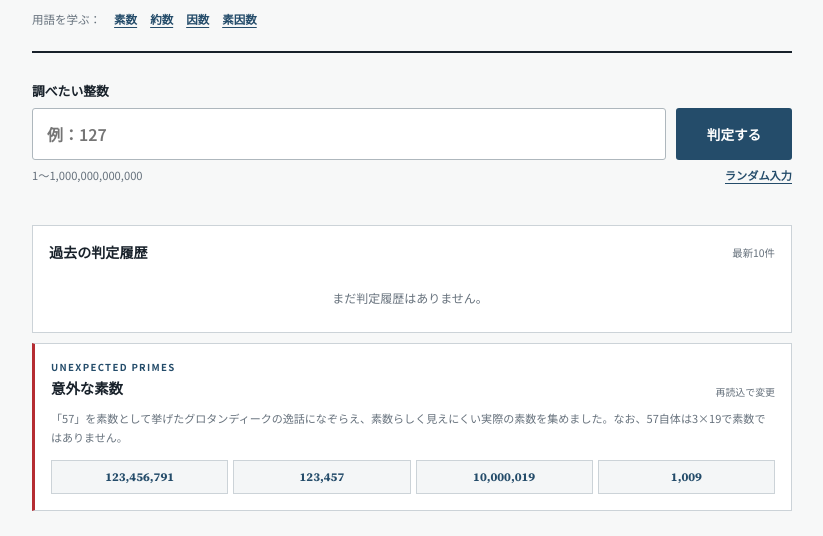
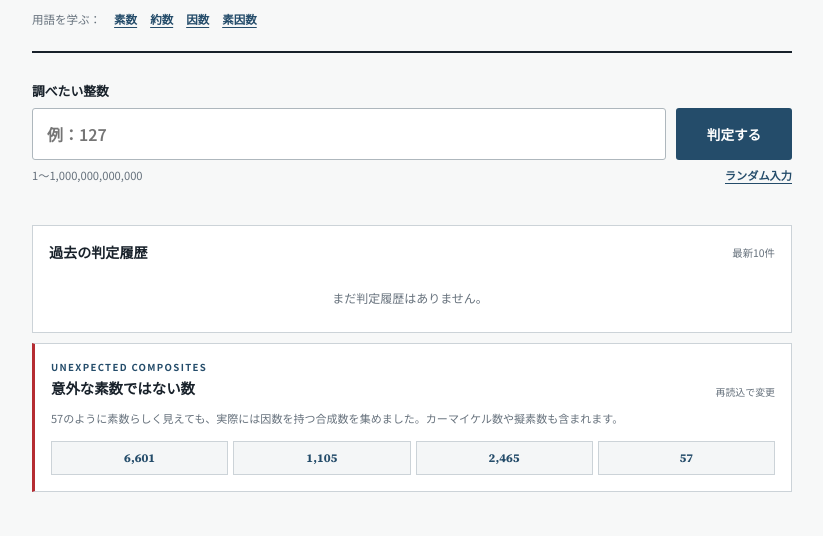
Before and after one commit to aeia820/prime-number-checker, a plain HTML site: page index.html in a window 1280 px wide. Shown: the part 202-738 px from the top of the page, without its empty margins (228-1051 px from the left). Drawn offline with Linux system fonts and the light colour scheme; no server answers.

Commit message:
Add unexpected composites and instant history checks

```diff
--- a/index.html
+++ b/index.html
@@ -27,8 +27,8 @@
         <ol id="history-list" class="history-list"><li class="empty-state">まだ判定履歴はありません。</li></ol>
       </section>
       <aside class="surprising-primes" aria-labelledby="surprising-primes-title">
-        <div class="surprising-heading"><div><p class="section-kicker">UNEXPECTED PRIMES</p><h2 id="surprising-primes-title">意外な素数</h2></div><span>再読込で変更</span></div>
-        <p>「57」を素数として挙げたグロタンディークの逸話になぞらえ、素数らしく見えにくい実際の素数を集めました。なお、57自体は3×19で素数ではありません。</p>
+        <div class="surprising-heading"><div><p class="section-kicker">UNEXPECTED COMPOSITES</p><h2 id="surprising-primes-title">意外な素数ではない数</h2></div><span>再読込で変更</span></div>
+        <p>57のように素数らしく見えても、実際には因数を持つ合成数を集めました。カーマイケル数や擬素数も含まれます。</p>
         <div id="surprising-primes-list" class="surprising-primes-list"></div>
       </aside>
     </form>
@@ -97,7 +97,7 @@
 
   <footer><a href="https://github.com/aeia820/prime-number-checker" target="_blank" rel="noopener noreferrer" aria-label="GitHubで aeia820/prime-number-checker を開く"><svg viewBox="0 0 24 24" aria-hidden="true"><path fill="currentColor" d="M12 .7a12 12 0 0 0-3.79 23.38c.6.11.82-.26.82-.58v-2.1c-3.34.73-4.04-1.42-4.04-1.42-.55-1.39-1.33-1.76-1.33-1.76-1.09-.74.08-.73.08-.73 1.2.09 1.84 1.24 1.84 1.24 1.07 1.84 2.81 1.31 3.5 1 .11-.78.42-1.31.76-1.61-2.67-.3-5.47-1.33-5.47-5.93 0-1.31.47-2.38 1.24-3.22-.12-.3-.54-1.52.12-3.18 0 0 1.01-.32 3.3 1.23A11.5 11.5 0 0 1 12 6.92c1.02 0 2.04.14 3 .4 2.29-1.55 3.3-1.23 3.3-1.23.66 1.66.24 2.88.12 3.18.77.84 1.23 1.91 1.23 3.22 0 4.61-2.81 5.62-5.48 5.92.43.37.81 1.1.81 2.22v2.87c0 .32.22.7.83.58A12 12 0 0 0 12 .7Z"/></svg><span>aeia820</span></a></footer>
 </main>
-<script src="script.js?v=20260802-6"></script>
+<script src="script.js?v=20260802-7"></script>
 <script src="comments.js?v=20260802-2"></script>
 </body>
 </html>
--- a/script.js
+++ b/script.js
@@ -369,22 +369,21 @@ input.addEventListener('input', () => { error.textContent = ''; });
 $('#history-list').addEventListener('click', (event) => {
   const link = event.target.closest('a[data-number]');
   if (!link) return;
+  event.preventDefault();
   input.value = link.dataset.number;
-  input.focus();
+  showResult(Number(link.dataset.number));
 });
 renderHistory();
 
 
 
 
-const SURPRISING_PRIMES = [
-  1009, 10007, 100003, 111119, 123457, 987659, 1000003, 10000019,
-  12345701, 123456791, 271828199, 314159311, 666666667, 777777799,
-  1000000007, 9876543211
+const SURPRISING_NON_PRIMES = [
+  57, 91, 341, 561, 1105, 1729, 2047, 2465,
+  2821, 6601, 8911, 41041, 825265, 3215031751
 ];
-
 function renderSurprisingPrimes() {
-  const verified = SURPRISING_PRIMES.filter(isPrime);
+  const verified = SURPRISING_NON_PRIMES.filter((number) => number > 1 && !isPrime(number));
   const selected = [...verified].sort(() => Math.random() - 0.5).slice(0, 4);
   const list = $('#surprising-primes-list');
   list.replaceChildren();
@@ -392,8 +391,9 @@ function renderSurprisingPrimes() {
     const button = document.createElement('button');
     button.type = 'button';
     button.textContent = number.toLocaleString('ja-JP');
-    button.title = `${number.toLocaleString('ja-JP')}を入力欄へ移す`;
-    button.addEventListener('click', () => { input.value = number; input.focus(); });
+    const factor = getPrimeFactors(number)[0][0];
+    button.title = `${number.toLocaleString('ja-JP')} = ${factor.toLocaleString('ja-JP')} × ${(number / factor).toLocaleString('ja-JP')}`;
+    button.addEventListener('click', () => { input.value = number; showResult(number); });
     list.appendChild(button);
   });
 }
```
